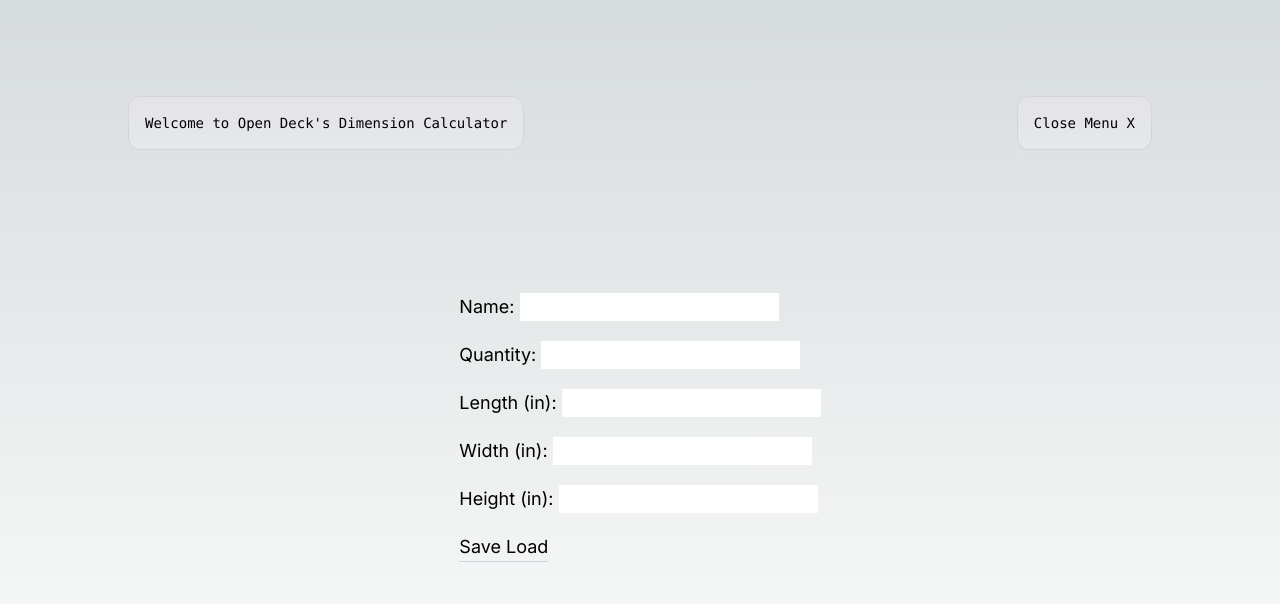
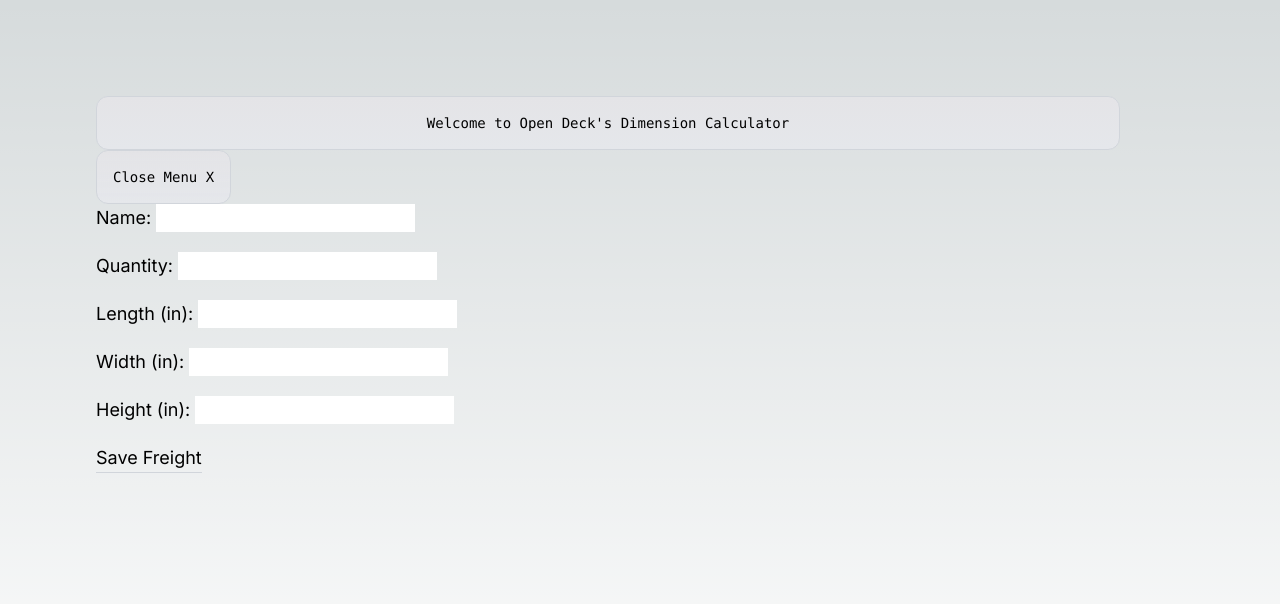
Before and after one commit to jerryoates/opendeck, a Next.js app in the folder apps/dims/: page / in a window 1280 px wide. Both pictures are taken after a click on the button "Add Freight +". Shown: the top 604 px of the page. Built offline with nearby package versions, Linux system fonts and the light colour scheme.

Commit message:
remove form tag to fix rerender

```diff
--- a/apps/dims/src/app/page.tsx
+++ b/apps/dims/src/app/page.tsx
@@ -1,10 +1,11 @@
 "use client"
-import Image from "next/image";
-import { useState, FormEvent } from "react";
+import { useState } from "react";
 
 export default function Home() {
 
     const [addFreightMenuOpen, setAddFreightMenuOpen] = useState(false)
+
+    const [currentFreight, setCurrentFreight]: any[] = useState([])
 
     async function onFreightSubmit(event: string) {
         // event.preventDefault()
@@ -13,14 +14,14 @@ export default function Home() {
 
         // console.log('Form Data: ', formData)
 
-        const response = await fetch('/api', {
-            method: 'POST',
-            body: event,
-        })
+        // const response = await fetch('/api', {
+        //     method: 'POST',
+        //     body: event,
+        // })
 
-        // Handle response if necessary
-        const data = await response.json()
-        // ...
+        // // Handle response if necessary
+        // const data = await response.json()
+        // // ...
     }
 
     const formStyle = {
@@ -28,8 +29,8 @@ export default function Home() {
     }
 
     return (
-        <main className="flex min-h-screen flex-col items-center justify-between p-24">
-            <div className="z-10 max-w-5xl w-full items-center justify-between font-mono text-sm lg:flex">
+        <main className="min-h-screen flex-col items-center justify-between p-24">
+            <div className="z-10 max-w-5xl w-full items-center justify-between font-mono text-sm">
                 <p className="fixed left-0 top-0 flex w-full justify-center border-b border-gray-300 bg-gradient-to-b from-zinc-200 pb-6 pt-8 backdrop-blur-2xl dark:border-neutral-800 dark:bg-zinc-800/30 dark:from-inherit lg:static lg:w-auto  lg:rounded-xl lg:border lg:bg-gray-200 lg:p-4 lg:dark:bg-zinc-800/30">
                     Welcome to Open Deck's Dimension Calculator
                 </p>
@@ -41,8 +42,18 @@ export default function Home() {
                     {!addFreightMenuOpen ? "Add Freight +" : "Close Menu X"}
                 </button>
             </div>
+            <div>
+                {
+                    currentFreight.length ? currentFreight.map((freight: any) => {
+                        return (
+                            <div> {freight} </div>
+                        )
+                    }) : null
+                }
+            </div>
             {addFreightMenuOpen && (
-                <form className="flex-col text-lg" onSubmit={() => onFreightSubmit("test form:")}>
+                <div>
+                    <div className="text-lg">
                         {"Name:   "}
                         <input type="text" name="name" style={formStyle} />
                         <br />
@@ -58,11 +69,20 @@ export default function Home() {
                         {"Height (in):   "}
                         <input type="quantity" name="width" style={formStyle} />
                         <br />
-                    <button type="submit" className="justify-center border-b border-gray-300 bg-gradient-to-b"> Save Load </button>
-                </form>
+                        <button onClick={() =>
+                            setCurrentFreight([...currentFreight, 'new item'])
+                        }
+                            className="justify-center border-b border-gray-300 bg-gradient-to-b"> Save Freight
+                        </button>
+                        <br />
+                        {
+                            currentFreight.length ? (
+                                <button type="submit" onClick={() => onFreightSubmit("test form:")} className="justify-center border-b border-gray-300 bg-gradient-to-b"> Calculate </button>
+                            ) : null
+                        }
+                    </div>
+                </div>
             )}
-            <div>
-            </div>
         </main>
     );
 }
```
Also changed, not shown: 1 other file (tests, documents, lock files or other folders). Lines whose indentation alone changed are shown as unchanged.
